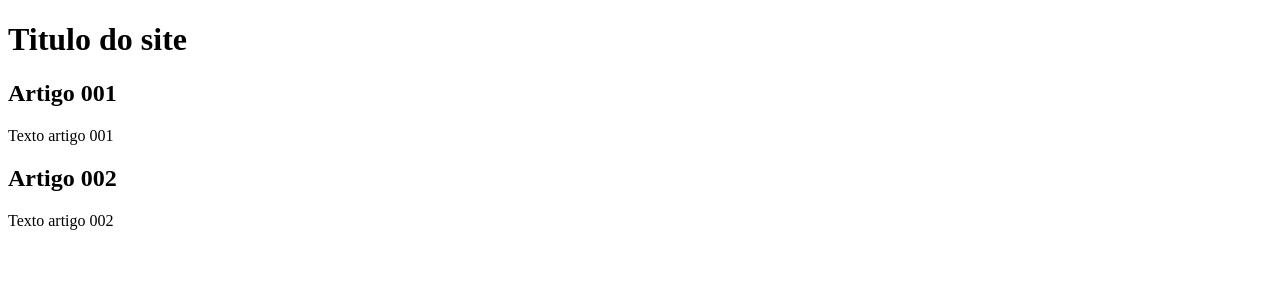
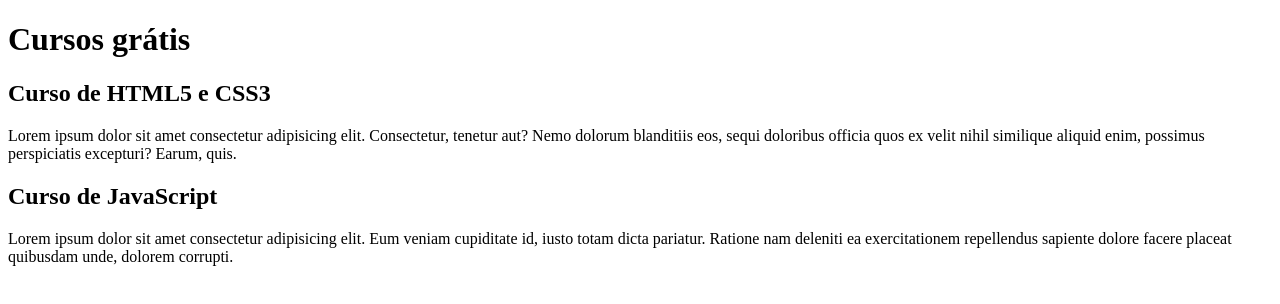
Before and after one commit to BrunoRoberto-Dev/projeto-site, a plain HTML site: page index.html in a window 1280 px wide. Drawn offline with Linux system fonts and the light colour scheme.

Commit message:
Comecei a escrever o conteúdo

```diff
--- a/index.html
+++ b/index.html
@@ -8,15 +8,15 @@
 <body>
     <main>
         <header>
-            <h1>Titulo do site</h1>
+            <h1>Cursos grátis</h1>
         </header>
         <article>
-            <h2>Artigo 001</h2>
-            <p>Texto artigo 001</p>
+            <h2>Curso de HTML5 e CSS3</h2>
+            <p>Lorem ipsum dolor sit amet consectetur adipisicing elit. Consectetur, tenetur aut? Nemo dolorum blanditiis eos, sequi doloribus officia quos ex velit nihil similique aliquid enim, possimus perspiciatis excepturi? Earum, quis.</p>
         </article>
         <article>
-            <h2>Artigo 002</h2>
-            <p>Texto artigo 002</p>
+            <h2>Curso de JavaScript</h2>
+            <p>Lorem ipsum dolor sit amet consectetur adipisicing elit. Eum veniam cupiditate id, iusto totam dicta pariatur. Ratione nam deleniti ea exercitationem repellendus sapiente dolore facere placeat quibusdam unde, dolorem corrupti.</p>
         </article>
     </main>
 </body>
```
